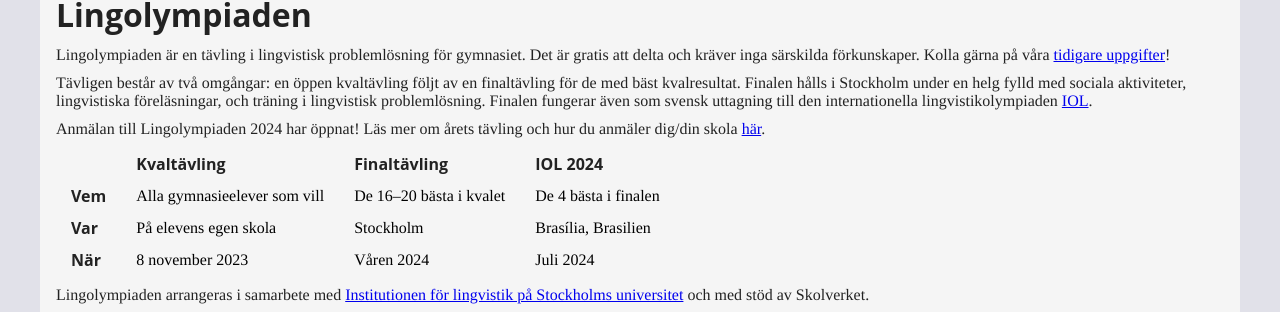
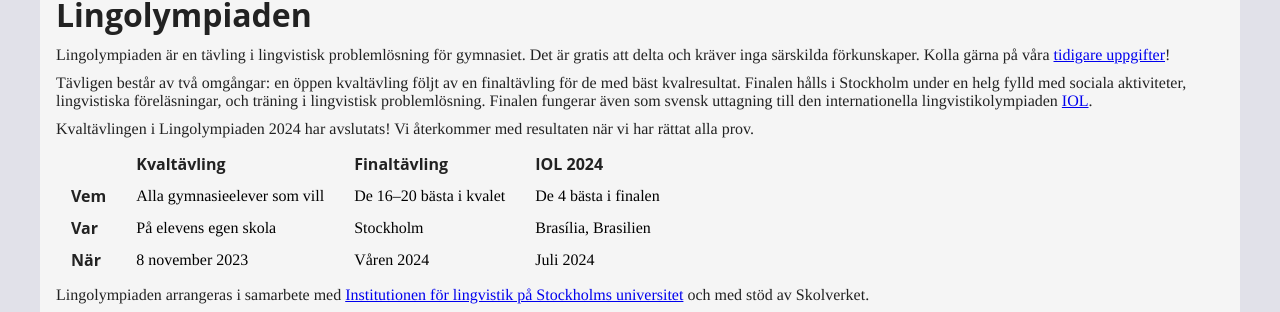
Before and after one commit to lingolympiad/lingolympiad.github.io, a Jekyll site: the page built from index.md, in a window 1280 px wide. Shown: the part 112-424 px from the top of the page. Built offline with Jekyll 4.4.1, drawn with Linux system fonts in a browser that asks for light colours.

```diff
--- a/_data/uppgifter.yml
+++ b/_data/uppgifter.yml
@@ -1,3 +1,6 @@
+- year: 2024
+  kval-uppg: '/pdf/kval-2024.pdf'
+  kval-facit: '/pdf/kval-2024-facit.pdf'
 - year: 2023
   kval-uppg: '/pdf/kval-2023.pdf'
   kval-facit: '/pdf/kval-2023-facit.pdf'
--- a/index.md
+++ b/index.md
@@ -7,7 +7,7 @@ Lingolympiaden är en tävling i lingvistisk problemlösning för gymnasiet. Det
 
 Tävligen består av två omgångar: en öppen kvaltävling följt av en finaltävling för de med bäst kvalresultat. Finalen hålls i Stockholm under en helg fylld med sociala aktiviteter, lingvistiska föreläsningar, och träning i lingvistisk problemlösning. Finalen fungerar även som svensk uttagning till den internationella lingvistikolympiaden [IOL](https://ioling.org).
 
-Anmälan till Lingolympiaden 2024 har öppnat! Läs mer om årets tävling och hur du anmäler dig/din skola [här]({% post_url 2023-08-24-kval-anmalan %}).
+Kvaltävlingen i Lingolympiaden 2024 har avslutats! Vi återkommer med resultaten när vi har rättat alla prov.
 
 <div class="hscroll">
 
```
Also changed, not shown: 2 other files.
